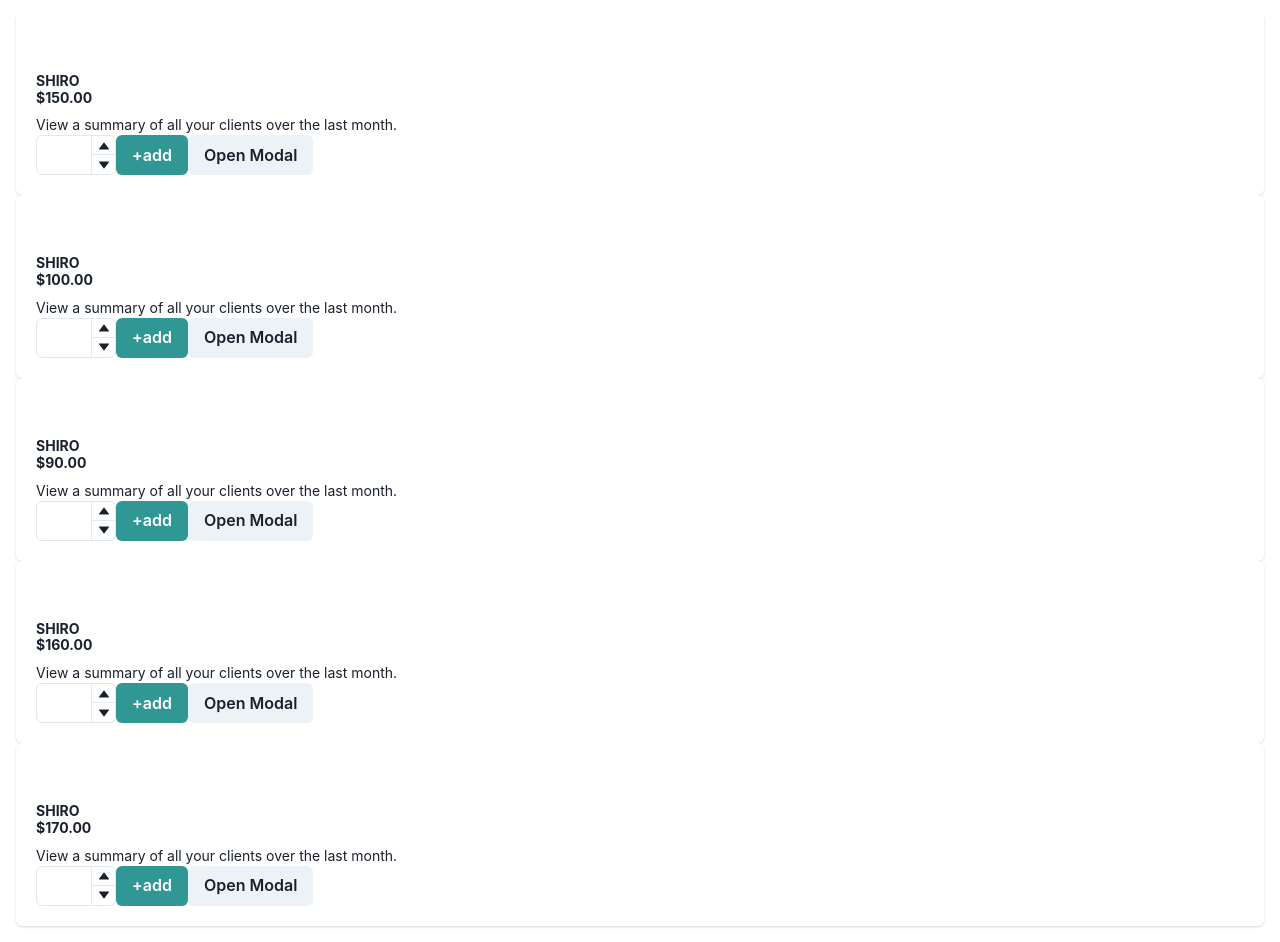
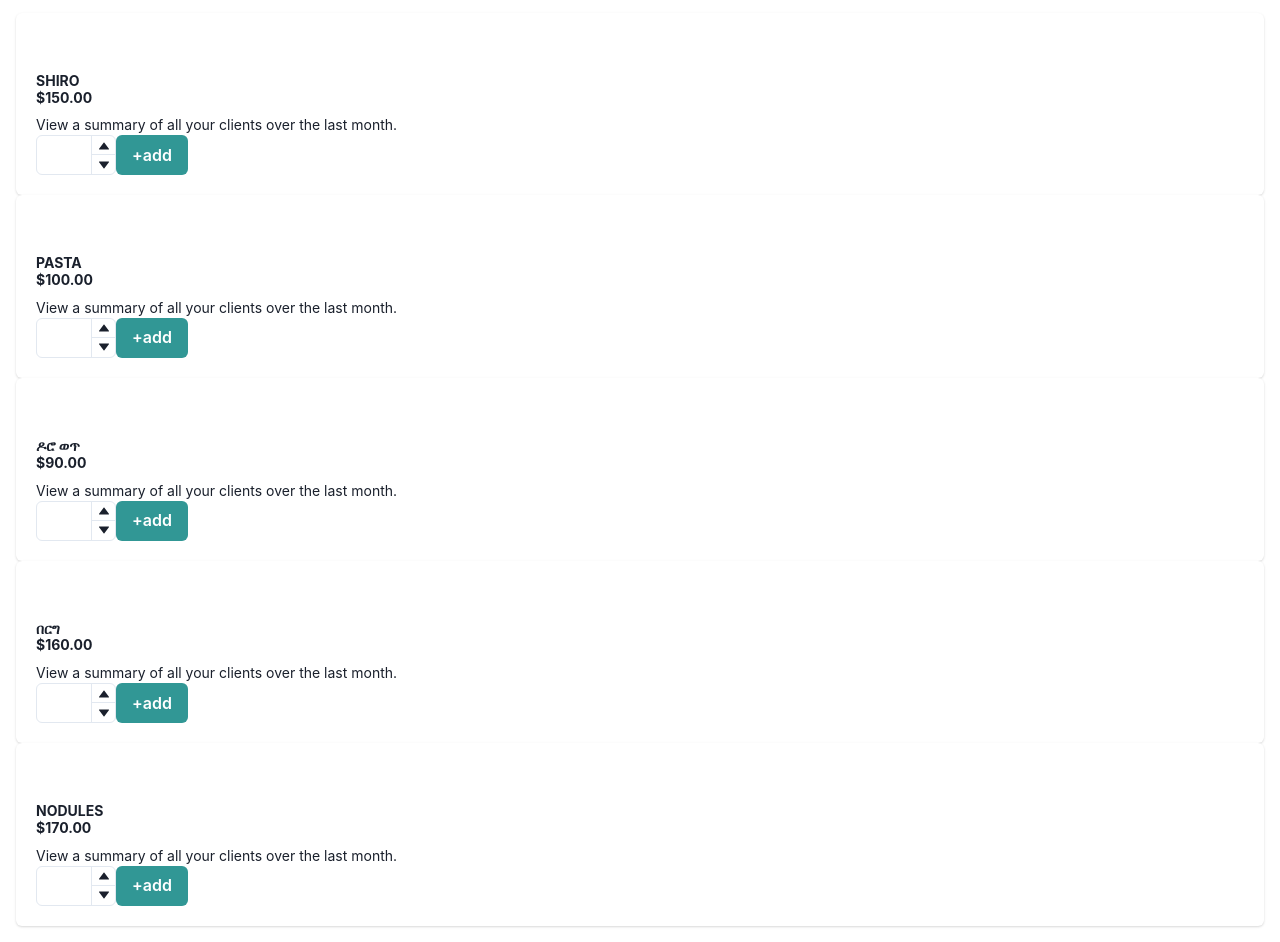
Before and after one commit to abel-wondwossen/Enebela, a React (Create React App) app in the folder client/: page / in a window 1280 px wide. Shown: the part 600-1542 px from the top of the page. Built offline with nearby package versions, Linux system fonts and the light colour scheme.

Commit message:
meals car

```diff
--- a/client/src/Component/Carts/CartItem.jsx
+++ b/client/src/Component/Carts/CartItem.jsx
@@ -5,35 +5,27 @@ import React from 'react';
 
 function CartItem(props) {
 const mealsCtx = useContext(MealsContext);
-const totalAmount = mealsCtx.totalamount;
+const totalAmount =`$${mealsCtx.totalamount.toFixed(2)}`;
 
+console.log('hello')
     return (
         <div>
-             <div>
-                <Card>
+           <Card>
   <CardHeader>
+    <Heading size='md'>Client Report</Heading>
   </CardHeader>
-            <CardBody>
-            <Stack divider={<StackDivider />} spacing='10'>
-        <Box>
-        <Heading size='xs' textTransform='uppercase'>
-            <Text>{totalAmount}</Text>
-        </Heading>
 
-        <Text pt='2' fontSize='sm'>
-                View a summary of all your clients over the last month.
-        </Text>
-        <Button onClick={props.onRemove}>-</Button>
-            <Button onClick={props.onAdd}>+</Button>
+  <CardBody>
+    <Stack divider={<StackDivider />} spacing='4'>
 
-        </Box>
+        {mealsCtx.items.map((item) => <Box> <Heading size='xs' textTransform='uppercase'>{(item.name)}
+        </Heading></Box>)}
 
-      </Stack>
 
-      </CardBody>
-      </Card>
-        </div>
 
+    </Stack>
+  </CardBody>
+</Card>
         </div>
     );
 }
--- a/client/src/Component/Layouts/Modal/ContactModal.jsx
+++ b/client/src/Component/Layouts/Modal/ContactModal.jsx
@@ -1,6 +1,6 @@
 import React from 'react';
 import { useDisclosure } from '@chakra-ui/react';
-import {Lorem,Button,
+import {Button,
     Modal,
     ModalOverlay,
     ModalContent,
--- a/client/src/Component/MealItemform/Mealitemform.jsx
+++ b/client/src/Component/MealItemform/Mealitemform.jsx
@@ -5,14 +5,15 @@ import { FormControl,NumberInput,
     NumberInputField,NumberInputStepper,
     NumberIncrementStepper,NumberDecrementStepper,
      Button } from '@chakra-ui/react';
-import ContactModal from '../Layouts/Modal/ContactModal';
+// import ContactModal from '../Layouts/Modal/ContactModal';
 function Mealitemform(props) {
     const [validAmount,setValidAmount] = useState(true);
     const enteredAmountRef =useRef();
     const submitHandler = (event) =>{
+      event.preventDefault();
+
         const enteredAmount =enteredAmountRef.current.value;
         const enteredAmountNUmber =+enteredAmount;
-        event.preventDefault();
         if(enteredAmount.trim().length===0||enteredAmount<1||enteredAmount>5){
             setValidAmount(false)
             return;
@@ -35,7 +36,7 @@ function Mealitemform(props) {
 </div>
 <div>
 <Button colorScheme='teal'type='submit'>+add</Button>
-<ContactModal />
+{/* <ContactModal /> */}
 </div>
 {!validAmount&&<p className='invalid-text'>please enter valid amount</p>}
 </form>
--- a/client/src/Component/Meals/Meals.jsx
+++ b/client/src/Component/Meals/Meals.jsx
@@ -10,25 +10,25 @@ function Meals(props) {
     },
     {
         id:2,
-        name:'shiro',
+        name:'Pasta',
         type:'fa',
         price:100,
     },
     {
         id:3,
-        name:'shiro',
+        name:'ዶሮ ወጥ',
         type:'fa',
         price:90,
     },
     {
         id:4,
-        name:'shiro',
+        name:'በርግ',
         type:'fa',
         price:160,
     },
     {
         id:5,
-        name:'shiro',
+        name:'nodules',
         type:'fa',
         price:170,
     },
--- a/client/src/Contexts/MealsProvider.jsx
+++ b/client/src/Contexts/MealsProvider.jsx
@@ -2,18 +2,19 @@ import MealsContext from "./MealsContext"
 import { useReducer } from "react"
 const defaultReducer ={
     item: [],
-    totalAmount:0,
+    totalamount: 0,
 }
 const MealsReducer = (state,action) =>{
     if(action.type==='Add_item'){
         const updatedItems = state.item.concat(action.item)
-        const updatedTotalAmount= action.totalAmount+action.item.price + action.item.amount;
+
+        const updatedTotalAmount=state.totalamount+action.item.price*action.item.amount;
         return{
             item:updatedItems,
-            totalAmount:updatedTotalAmount,
+            totalamount:updatedTotalAmount,
         }
     }
-    return defaultReducer
+    // return defaultReducer
 }
 const MealsProvider = props=>{
 const[mealsState,dispatchMealsAction ]=useReducer(MealsReducer,defaultReducer)
@@ -23,10 +24,9 @@ const addItemToCart=item=>{
 const removeItemFromCart=(id)=>{
     dispatchMealsAction({type:'remove_item',id:id});
 }
-
 const Foodcontext={
     items: mealsState.item,
-    totalAmount: mealsState.totalAmount,
+    totalamount: mealsState.totalamount,
     addItem: addItemToCart,
     removeItem: removeItemFromCart
     }
```
